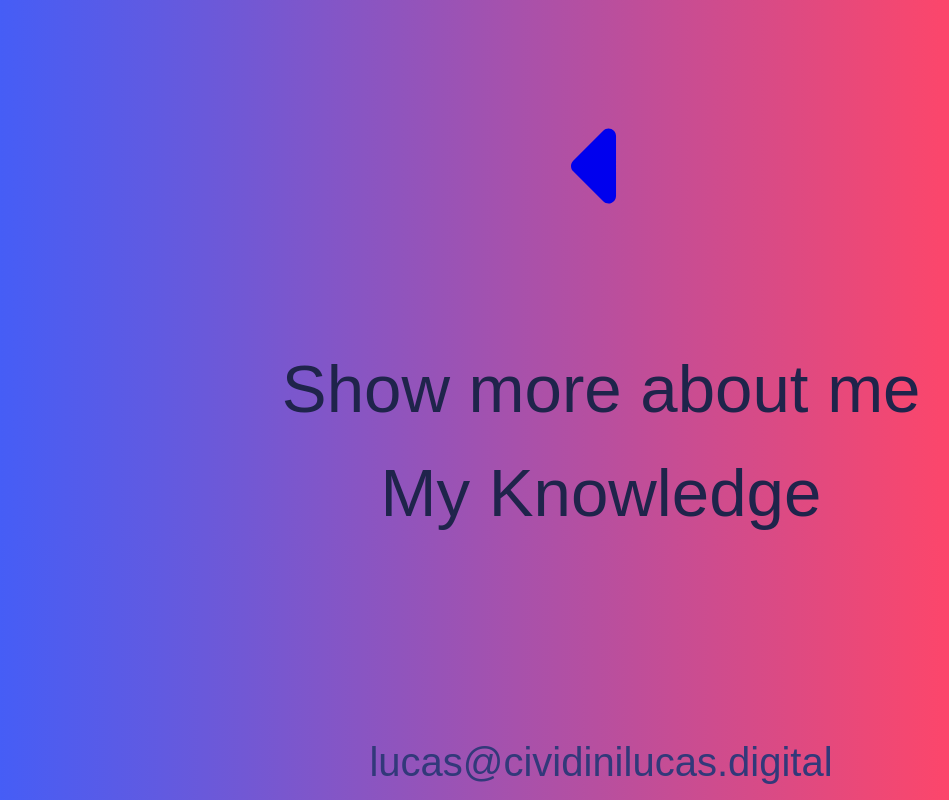
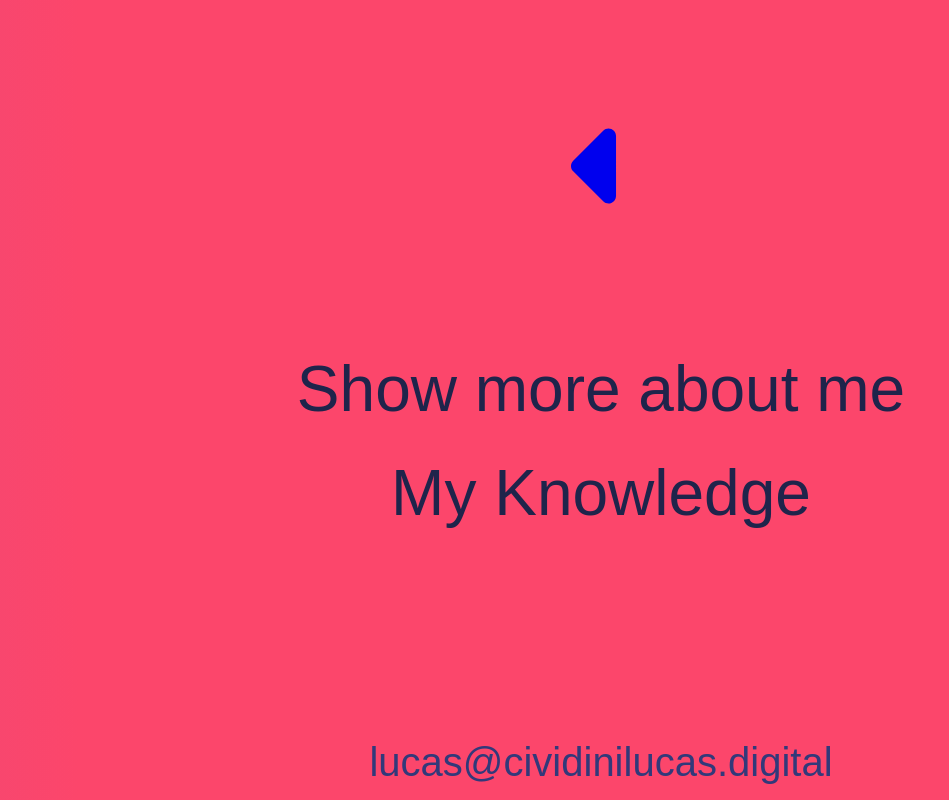
Before and after one commit to cividinilucas/Site_Lucas, a React (Vite) app: page /aboutme in a window 1280 px wide. Shown: the whole page, without its empty margins (39-988 px from the left). Built offline with nearby package versions, Linux system fonts and the light colour scheme.

Commit message:
ajuste na tela AboutMe, agora ao selecionar uma das opções, a outra fecha automaticamente

```diff
--- a/src/App.css
+++ b/src/App.css
@@ -6,12 +6,13 @@
 body {
   background: rgb(63, 94, 251);
   background: linear-gradient(90deg, rgba(63, 94, 251, 1) 0%, rgba(98, 90, 224, 1) 16%, rgba(252, 70, 107, 1) 77%);
+  background-size: 400% 400%;
   font-size: 5em;
   font-family: 'Work Sans', sans-serif;
-  ;
   margin: 0;
   padding: 0;
   overflow: hidden;
+  animation: animate 12s ease infinite;
 }
 
 .work-sans {
@@ -29,6 +30,7 @@ section{
   justify-content: center;
   flex-direction: column;
 }
+
 .about-me{
   height: unset;
   display: flex;
@@ -39,7 +41,6 @@ section{
   cursor: pointer;
   text-decoration: none;
 }
-
 
 h1 {
   color: #32397a;
@@ -78,22 +79,20 @@ footer {
   right: 0;
 }
 
-.about-me{
-  --animation: pulse;
-
-}
-
 .aboutme-content {
   height: unset;
   max-height: 0;
   opacity: 0;
   overflow: hidden;
-  transition: max-height 0.3s ease, opacity 0.3s ease;
+  transition: max-height 1s ease, opacity 1s ease;
+  transition-duration: 0.8s;
 }
 
 .aboutme-content.showAboutMe {
   max-height: 800px;
   opacity: 1;
+  transition: 1s;
+  transition-duration: 1s;
 }
 
 .knowledge-content {
@@ -102,12 +101,14 @@ footer {
   opacity: 0;
   overflow: hidden;
   transition: max-height 0.3s ease, opacity 0.3s ease;
+  transition-duration: 0.8s;
 }
 
 .knowledge-content.showKnowledge {
-  max-height: 800px;
+  max-height: 500px;
   opacity: 1;
   width: 500px;
+  transition-duration: 1s;
 
 }
 
@@ -121,6 +122,17 @@ footer {
 @media screen and (max-width: 768px) {
   body {
     font-size: 3em;
-    /* Reduzindo o tamanho da fonte para telas menores */
   }
 }
+
+@keyframes animate{
+  0%{
+    background-position: 0 50%;
+  }
+  50%{
+    background-position: 100% 50%;
+  }
+  100%{
+    background-position: 0 50%;
+  }
+}
--- a/src/pages/AboutMe.jsx
+++ b/src/pages/AboutMe.jsx
@@ -3,44 +3,80 @@ import { FontAwesomeIcon } from "@fortawesome/react-fontawesome";
 import { faHtml5, faJava, faReact, faJs, faGit } from "@fortawesome/free-brands-svg-icons";
 import { faSquareCaretLeft, faCaretLeft } from "@fortawesome/free-solid-svg-icons";
 import { Link } from "react-router-dom";
+import { motion } from "framer-motion";
 
 function AboutMe() {
     const [showAboutMe, toggleShowAboutMe] = useState(false);
     const [showKnow, toggleShowKnow] = useState(false);
 
+    const handleToggleAboutMe = () => {
+        toggleShowAboutMe(!showAboutMe);
+        if(!showAboutMe){
+            toggleShowKnow(false) //deixa o show knowledge falso =)
+        }
+    }
+
+    const handleToggleShowKnow = () => {
+        toggleShowKnow(!showKnow);
+        if(!showKnow){
+            toggleShowAboutMe(false)
+        }
+    }
+
     return (
-        <section className="about-me">
-            <h1 className="link">
+        //section responsável por toda a página About Me, configurada animacao usando o framer
+        <motion.section
+            initial={{ opacity: 0 }}
+            animate={{ opacity: 1 }}
+            transition={{ duration: 1 }}
+            className="about-me">
+
+            {/* h1 responsável pelo botão de voltar*/}
+            <motion.h1
+                whileHover={{ scale: 1.1 }}
+                whileTap={{ scale: 0.9 }}
+                className="link">
                 <Link to={"/"}> <FontAwesomeIcon icon={faCaretLeft} /></Link>
-            </h1>
-            <span className="aboutme animate__animated animate__pulse animate__infinite" onClick={() => toggleShowAboutMe(!showAboutMe)}>
+            </motion.h1>
+
+            {/* span responsável pelo botão de mostrar conteúdo*/}
+            <motion.span
+                whileHover={{ scale: 1.1 }}
+                whileTap={{ scale: 0.9 }}
+                onClick={handleToggleAboutMe}>
                 {showAboutMe ? "Show less" : "Show more about me"}
-            </span>
-            <div className={`aboutme-content ${showAboutMe ? 'showAboutMe' : ''}`}>
+            </motion.span>
+
+            {/* div responsável pelo funcionamento do botão de mostrar conteúdo, usando a função criada*/}
+            <motion.div
+                className={`aboutme-content ${showAboutMe ? 'showAboutMe' : ''}`}>
                 <p>Hi! My name is Lucas, I'm 21, and I'm studying systems development.
                     <br />
                     <br />
-                   I'm graduating from Universidade Paranaense, in the Course
+                    I'm graduating from Universidade Paranaense, in the Course
                     <br />
                     System analysis and development.
                     <br />
                 </p>
-            </div>
+            </motion.div>
 
-            <span className="knowledge animate__animated animate__pulse animate__infinite" onClick={() => toggleShowKnow(!showKnow)}>
+            <motion.span
+                whileHover={{ scale: 1.1 }}
+                whileTap={{ scale: 0.9 }}
+                onClick={handleToggleShowKnow}>
                 {showKnow ? "My Knowledge" : "My Knowledge"}
-            </span>
+            </motion.span>
             <div className={`knowledge-content ${showKnow ? 'showKnowledge' : ''}`}>
                 <p className="icon">
-                        <FontAwesomeIcon className="animate__animated animate__pulse animate__infinite animate_fast" icon={faReact} />
-                        <FontAwesomeIcon className="animate__animated animate__pulse animate__infinite animate_fast"icon={faJava} />
-                        <FontAwesomeIcon className="animate__animated animate__pulse animate__infinite animate_fast"icon={faHtml5} />
-                        <FontAwesomeIcon className="animate__animated animate__pulse animate__infinite animate_fast" icon={faJs} />
-                        <FontAwesomeIcon className="animate__animated animate__pulse animate__infinite animate_fast" icon={faGit} />
+                    <FontAwesomeIcon className="animate__animated animate__pulse animate__infinite animate_fast" icon={faReact} />
+                    <FontAwesomeIcon className="animate__animated animate__pulse animate__infinite animate_fast" icon={faJava} />
+                    <FontAwesomeIcon className="animate__animated animate__pulse animate__infinite animate_fast" icon={faHtml5} />
+                    <FontAwesomeIcon className="animate__animated animate__pulse animate__infinite animate_fast" icon={faJs} />
+                    <FontAwesomeIcon className="animate__animated animate__pulse animate__infinite animate_fast" icon={faGit} />
                 </p>
             </div>
 
-        </section>
+        </motion.section>
     );
 }
 
--- a/src/pages/HomePage.jsx
+++ b/src/pages/HomePage.jsx
@@ -1,6 +1,7 @@
 import react from "react";
 import "animate.css";
 import { Link } from "react-router-dom";
+import { motion } from "framer-motion";
 
 
 function HomePage() {
@@ -10,15 +11,23 @@ function HomePage() {
     }
 
     return (
-        <section>
-            <h1 className="animate__animated animate__pulse animate__infinite animate__fast">
+        <motion.section
+            initial={{ opacity: 0 }}
+            animate={{ opacity: 1 }}
+            transition={{ duration: 1 }}>
+            <motion.h1
+                whileHover={{ scale: 1.1 }}
+                whileTap={{ scale: 0.9 }}>
                 <Link className="link" to={"/aboutme"}> Lucas Cividini </Link>
-            </h1>
+            </motion.h1>
 
-            <h2 className="animate__animated animate__pulse animate__infinite animate__fast" onClick={redirectOnClick}>
+            <motion.h2
+                whileHover={{ scale: 1.1 }}
+                whileTap={{ scale: 0.9 }}
+                onClick={redirectOnClick}>
                 <Link className="link"> GitHub </Link>
-            </h2>
-        </section>
+            </motion.h2>
+        </motion.section>
     )
 }
 
```
